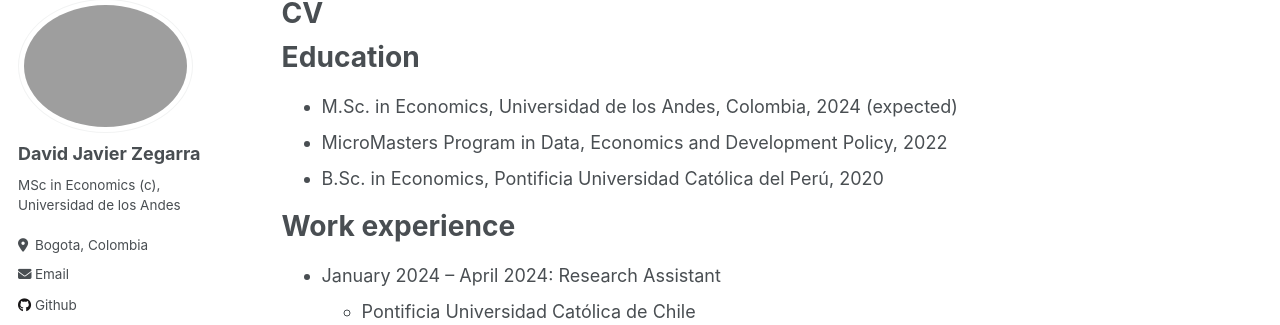
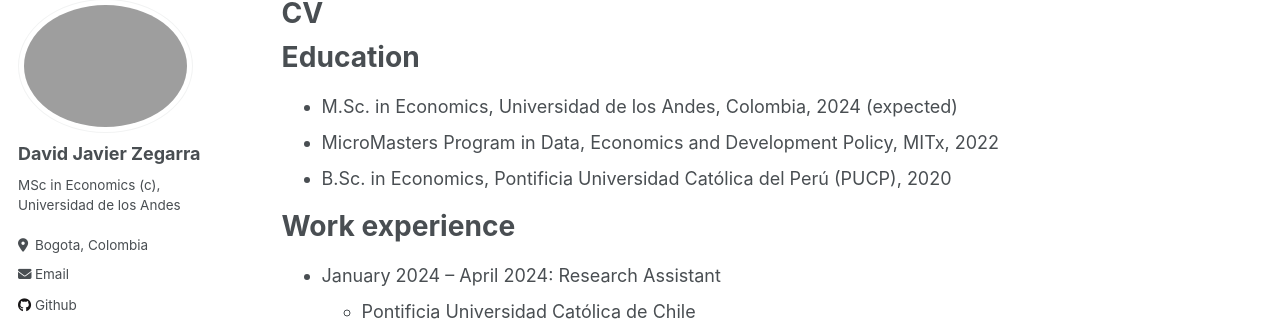
Before and after one commit to dajzegarraf/dajzegarraf.github.io, a Jekyll site: the page built from _pages/cv.md, in a window 1280 px wide and 900 px high. Shown: the part 107-432 px from the top of the window. Built offline with Jekyll 4.4.1, drawn with Linux system fonts in a browser that asks for light colours.

Commit message:
Update cv.md

```diff
--- a/_pages/cv.md
+++ b/_pages/cv.md
@@ -12,8 +12,8 @@ redirect_from:
 Education
 ======
 * M.Sc. in Economics, Universidad de los Andes, Colombia, 2024 (expected)
-* MicroMasters Program in Data, Economics and Development Policy, 2022
-* B.Sc. in Economics, Pontificia Universidad Católica del Perú, 2020
+* MicroMasters Program in Data, Economics and Development Policy, MITx, 2022
+* B.Sc. in Economics, Pontificia Universidad Católica del Perú (PUCP), 2020
 
 Work experience
 ======
```
